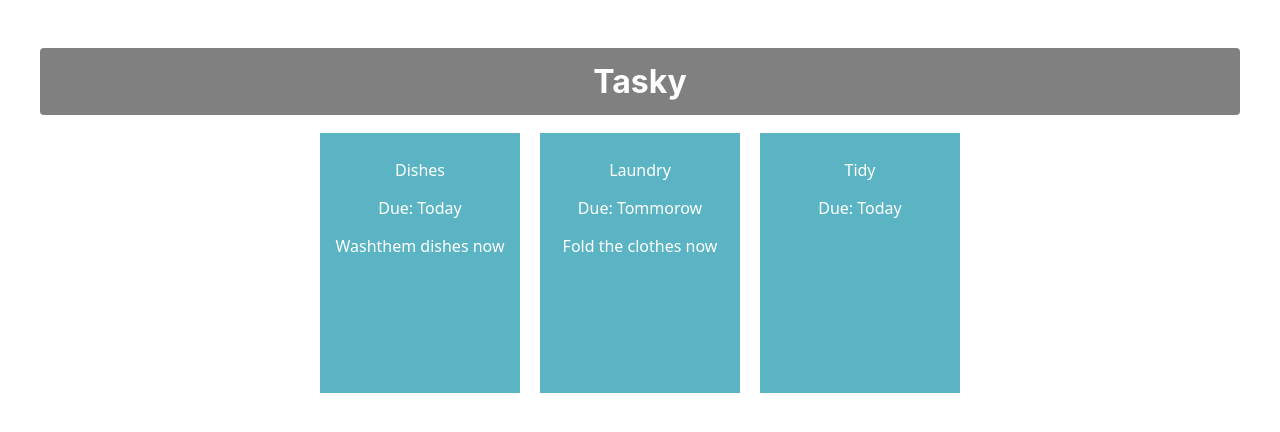
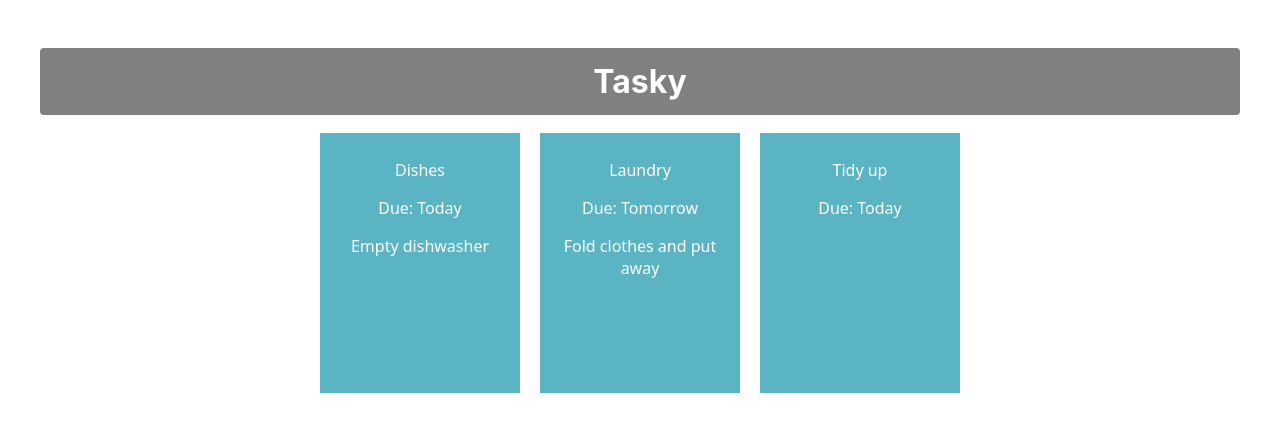
Before and after one commit to FinnBennett1/react-basics-labs, a React (Create React App) app in the folder tasky/: page / in a window 1280 px wide. Shown: the top 432 px of the page. Built offline with nearby package versions, Linux system fonts and the light colour scheme.

Commit message:
Rendered list using map

```diff
--- a/tasky/src/App.js
+++ b/tasky/src/App.js
@@ -14,13 +14,13 @@ function App() {
   return (
     <div className="container">
      <h1>Tasky</h1>
-     <Task title="Dishes" deadline="Today" description="Washthem dishes now" >
-
-      </Task>
-     <Task title="Laundry" deadline="Tommorow" description="Fold the clothes now">
-
-      </Task>
-     <Task title="Tidy" deadline="Today" />
+     {taskState.tasks.map((task) => (
+    <Task
+      title={task.title}
+      description={task.description}
+      deadline={task.deadline}
+    />
+  ))}
     </div>
   );
 }
```
